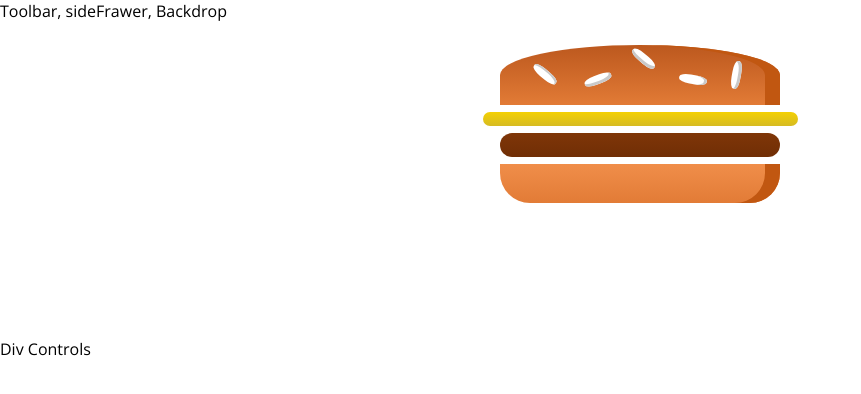
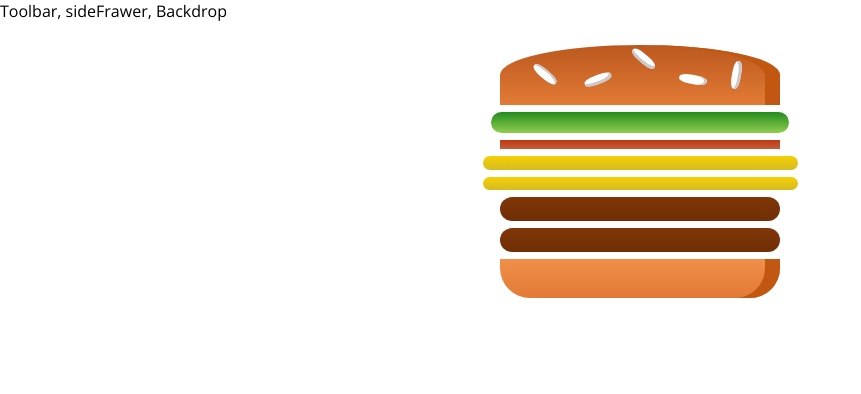
Before and after one commit to momtysamby/BurgerBuilder, a React app: page / in a window 1280 px wide. Shown: the top 394 px of the page, without its empty margins (0-861 px from the left). Built offline with nearby package versions, Linux system fonts and the light colour scheme.

Commit message:
Lecture 129

```diff
--- a/src/components/Burger/Burger.js
+++ b/src/components/Burger/Burger.js
@@ -3,11 +3,17 @@
 import BurgerIngredient from './BurgerIngredient/BurgerIngredient'
 
 const burger = (props) => {
+    const transformedIngredients = Object.keys(props.ingredients)
+        .map(igKey => {
+            return [...Array(props.ingredients[igKey])].map((_, i) => {
+                return <BurgerIngredient key={igKey + i} type={igKey}/>
+            }) //Lecture 129
+        })
+
     return(
         <div className={classes.Burger}>
             <BurgerIngredient type='bread-top'/>
-            <BurgerIngredient type='cheese'/>
-            <BurgerIngredient type='meat'/>
+            {transformedIngredients}
             <BurgerIngredient type='bread-bottom'/>
         </div>
     )
--- a/src/containers/BurgerBuilder/BurgerBuilder.js
+++ b/src/containers/BurgerBuilder/BurgerBuilder.js
@@ -2,11 +2,19 @@
 import Burger from '../../components/Burger/Burger'
 
 class BurgerBuilder extends Component{
+    state = {
+        ingredients: {
+            salad: 1,
+            bacon: 1,
+            cheese: 2,
+            meat: 2
+        }
+    }
+
     render () {
         return(
             <React.Fragment>
-                <Burger/>
-                <div>Div Controls</div>
+                <Burger ingredients={this.state.ingredients}/>
             </React.Fragment>
         )
     }
```
